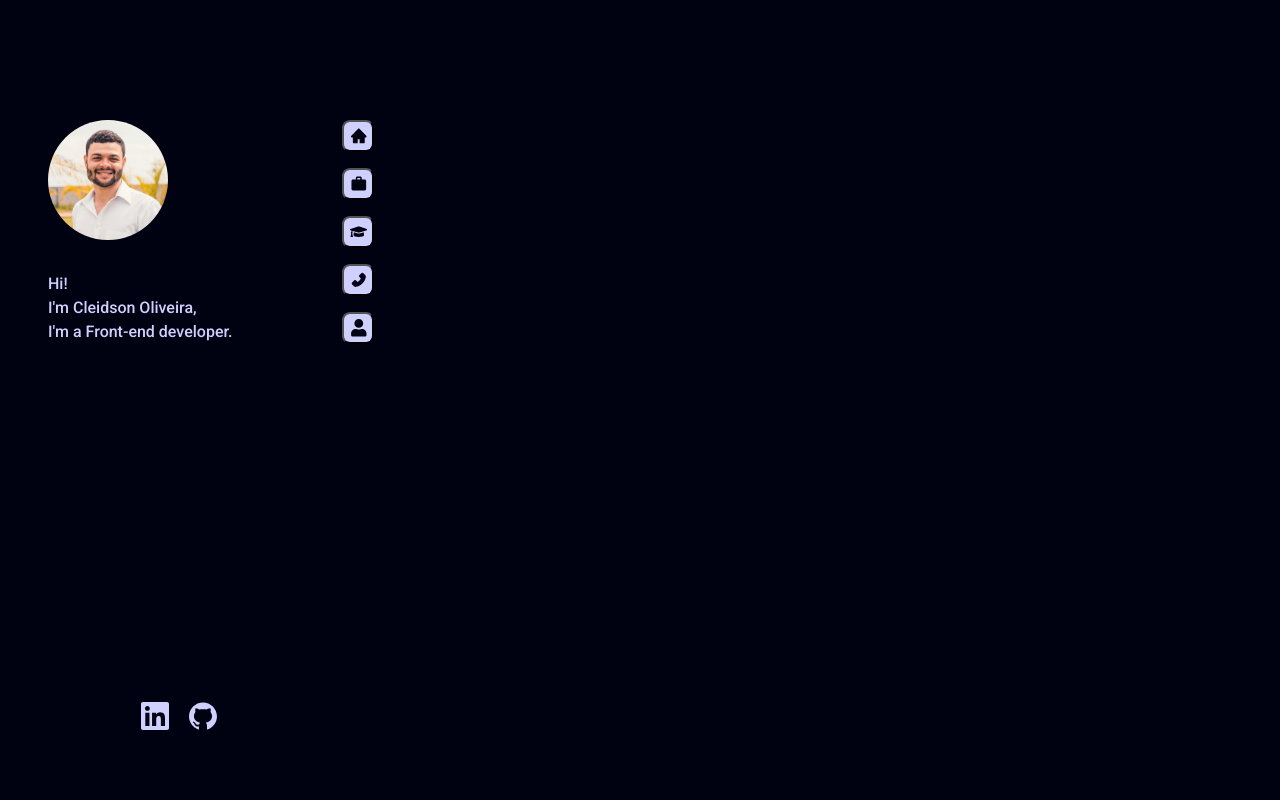
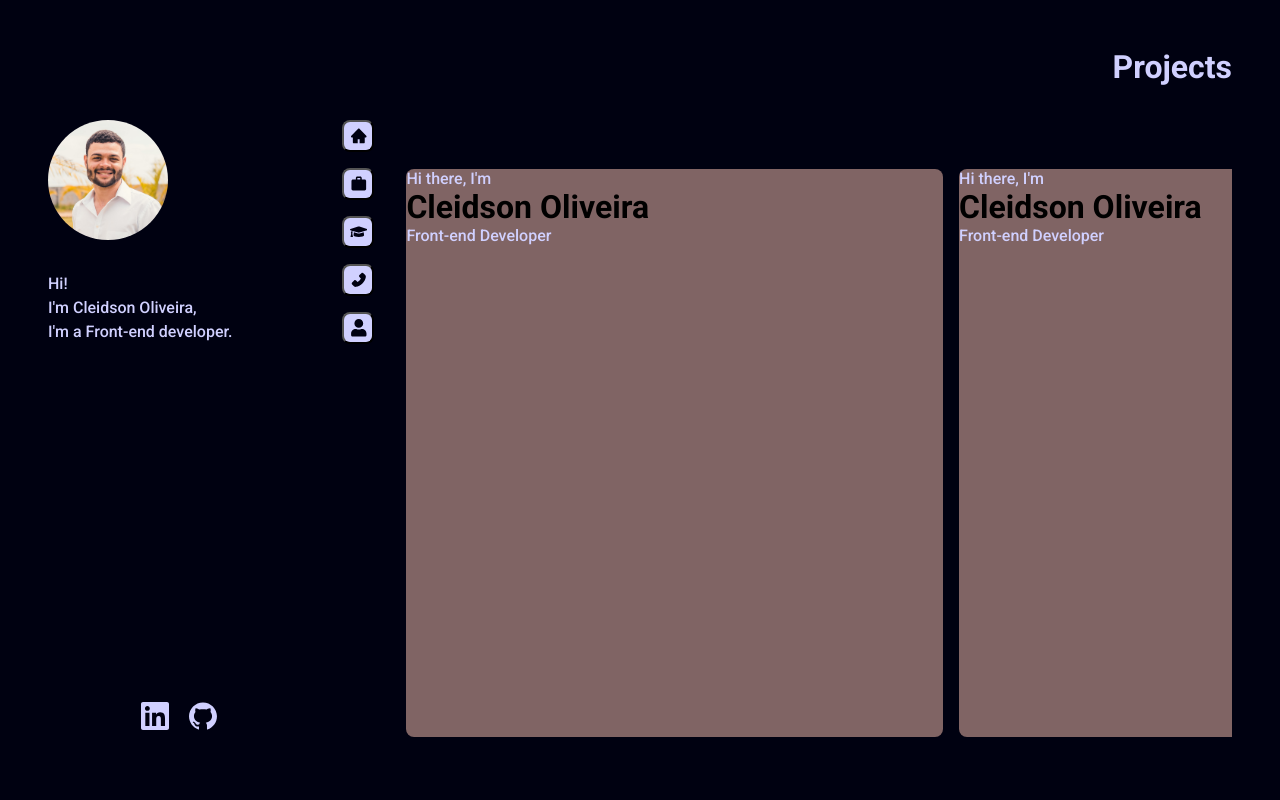
Before and after one commit to Cleidson-Oliveira/portfolio, a React (Vite) app: page / in a window 1280 px wide. Shown: the top 800 px of the page. Built offline with nearby package versions, Linux system fonts and the light colour scheme.

Commit message:
main cards added

```diff
--- a/index.html
+++ b/index.html
@@ -7,7 +7,8 @@
     <title>Cleidson Oliveira</title>
     <link rel="preconnect" href="https://fonts.googleapis.com" />
     <link rel="preconnect" href="https://fonts.gstatic.com" crossorigin />
-    <link href="https://fonts.googleapis.com/css2?family=Roboto:wght@300;500;700&display=swap" rel="stylesheet" />
+    <link href="https://fonts.googleapis.com/css2?family=Roboto:ital,wght@0,300;0,500;0,700;1,500&display=swap" rel="stylesheet" />
+
   </head>
   <body>
     <div id="root"></div>
--- a/src/App.tsx
+++ b/src/App.tsx
@@ -1,4 +1,5 @@
 import Aside from "./components/Aside";
+import Main from "./components/Main";
 
 import style from "./style.module.scss"
 import "../styles/global.scss";
@@ -7,7 +8,7 @@ function App () {
   return (
     <div className={style.conteiner}>
       <Aside />
-      <main></main>
+      <Main/>
     </div>
   )
 }
--- a/src/components/Aside/index.tsx
+++ b/src/components/Aside/index.tsx
@@ -1,5 +1,4 @@
 import Header from "../Header";
-import Navigation from "../Navigation";
 import Footer from "../Footer";
 
 import style from "./style.module.scss";
--- a/src/components/Main/index.tsx
+++ b/src/components/Main/index.tsx
@@ -1,5 +1,95 @@
+import style from "./style.module.scss";
+
 export default function Main () {
+
     return (
-        <main>qual</main>
+        <main className={style.wrapper}>
+            {/* <div className={style.card}>
+                <h1 className={style.title}>
+                    Home
+                </h1>
+                <div className={style.homeContent}>
+                    <div>
+                        <p>
+                            Hi there, I'm
+                        </p>
+                        <h1>
+                            Cleidson Oliveira
+                        </h1>
+                        <p>
+                            Front-end Developer
+                        </p>
+                    </div>
+                </div>
+            </div> */}
+            <div className={style.card}>
+                <h1 className={style.title}>
+                    Projects
+                </h1>
+
+                <div className={style.projectsContent}>
+                    <div>
+                        <p>
+                            Hi there, I'm
+                        </p>
+                        <h1>
+                            Cleidson Oliveira
+                        </h1>
+                        <p>
+                            Front-end Developer
+                        </p>
+                    </div>
+                    <div>
+                        <p>
+                            Hi there, I'm
+                        </p>
+                        <h1>
+                            Cleidson Oliveira
+                        </h1>
+                        <p>
+                            Front-end Developer
+                        </p>
+                    </div>
+                    <div>
+                        <p>
+                            Hi there, I'm
+                        </p>
+                        <h1>
+                            Cleidson Oliveira
+                        </h1>
+                        <p>
+                            Front-end Developer
+                        </p>
+                    </div>
+                    <div>
+                        <p>
+                            Hi there, I'm
+                        </p>
+                        <h1>
+                            Cleidson Oliveira
+                        </h1>
+                        <p>
+                            Front-end Developer
+                        </p>
+                    </div>
+                </div>
+
+            </div>
+            <div className={style.card}>
+                <h1 className={style.title}>
+                    Courses
+                </h1>
+            </div>
+            <div className={style.card}>
+                <h1 className={style.title}>
+                    Contact
+                </h1>
+            </div>
+            <div className={style.card}>
+                <h1 className={style.title}>
+                    About me
+                </h1>
+            </div>
+        </main>
     )
 }
--- /dev/null
+++ b/src/components/Main/style.module.scss
@@ -0,0 +1,72 @@
+.wrapper {
+    display: flex;
+    flex-direction: column;
+
+    width: 72%;
+
+    box-sizing: border-box;
+}
+
+.card {
+    display: flex;
+    flex-direction: column;
+    align-items: flex-end;
+
+    width: 100%;
+    height: 100vh;
+    box-sizing: border-box;
+    padding: 3rem;
+}
+
+.title {
+    height: 15%;
+    color: var(--blue-light);
+}
+
+.homeContent {
+    display: flex;
+    flex-direction: column;
+    align-items: center;
+    justify-content: center;
+    width: 100%;
+    height: 85%;
+    text-align: end;
+
+    p {
+        color: var(--blue-light);
+        font-size: 1.8rem;
+        font-weight: 500;
+        font-style: italic;
+    }
+
+    p:first-child {
+        font-size: 1.4rem;
+    }
+
+    h1 {
+        color: var(--grey-light);
+        font-size: 2.5rem;
+    }
+}
+
+.projectsContent {
+    display: flex;
+    flex-wrap: nowrap;
+    flex-direction: row;
+    align-items: center;
+    gap: 1rem;
+    width: 100%;
+    height: 85%;
+    overflow-x: scroll;
+
+    & > div {
+        min-width: 65%;
+        height: 95%;
+        border-radius: .5rem;
+        background: rgb(128, 100, 100);
+    }
+
+    &::-webkit-scrollbar{
+        display: none;
+    }
+}
```
